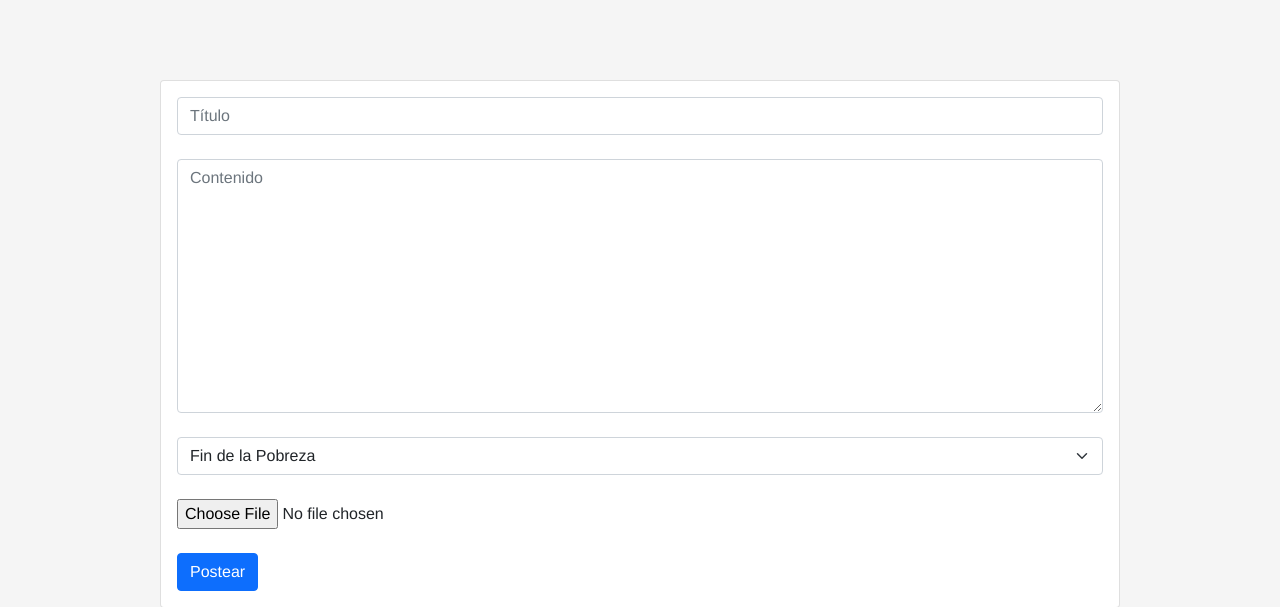
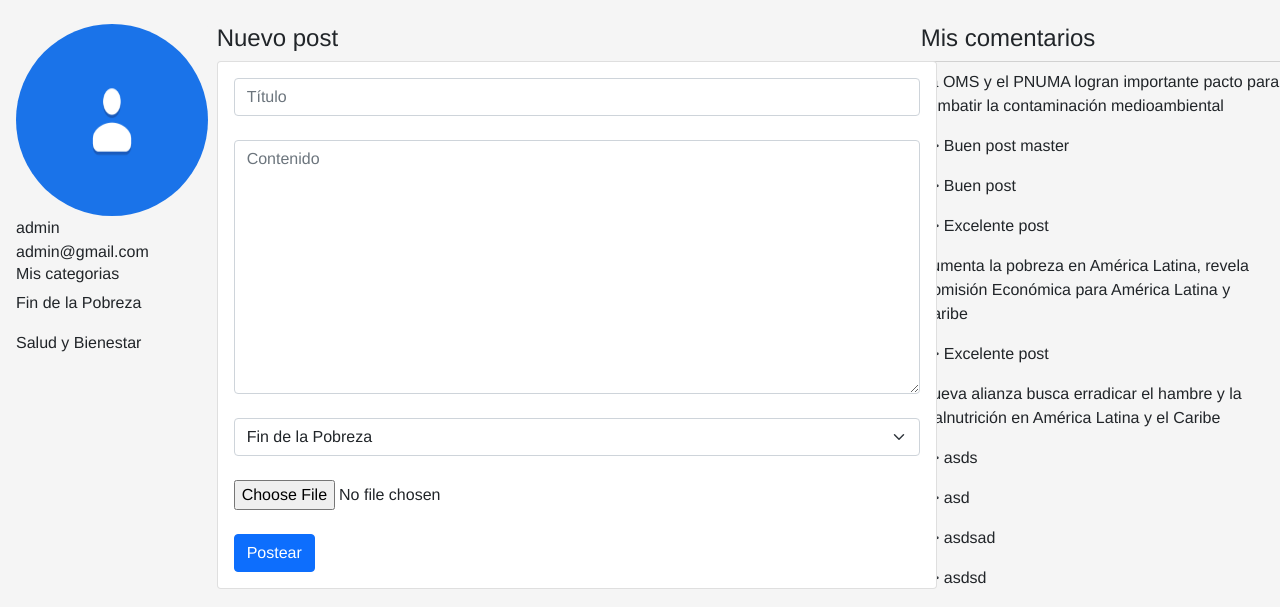
Before and after one commit to ulisespallares888/blog_informatorio, a Django app: page /perfil_usuario/ in a window 1280 px wide. Shown: the part 64-671 px from the top of the page. Run offline with Django 3.2, Linux system fonts and the light colour scheme; a user stored in the database is signed in; data comes from the database, SQL or seed files in the repository; both versions use the stored data as it was after the commit; some libraries are stand-ins or nearby versions; grey boxes are pictures that could not be loaded.

Commit message:
cambios copadisimos

```diff
--- a/blog/feed/static/css/estilos.css
+++ b/blog/feed/static/css/estilos.css
@@ -189,11 +189,9 @@ a {
 
 .perfil_usuario {
   display: grid;
-  padding-top: 4rem;
-  grid-template-columns: 2fr 6fr 1fr;
+  padding-top: 1rem;
+  grid-template-columns: 1fr 3fr 2fr;
   grid-gap: 5px;
-  grid-auto-rows: minmax(auto, auto);
-  grid-auto-columns: minmax(auto, auto);
 
 
 }
@@ -203,17 +201,17 @@ a {
   background-color: whitesmoke;
   border-radius: 10px;
   grid-column: 1;
-  grid-row: 1 / 5;
+  grid-row: 1 / 4;
   min-width: 4rem;
   margin-left: 5px;
 }
 
 .post{
   background-color: whitesmoke;
-  grid-column: 2 / 4;
-  grid-row: 1 / 5;
+  grid-column: 2 / 2;
+  grid-row: 1 / 4;
   padding: 0px;
-  margin-left: 10px;
+  margin-left: auto;
   grid-template-rows: auto;
   border-radius: 10px;
   min-width: 16rem;
@@ -221,7 +219,9 @@ a {
 }
 
 .comentarios {
-  width: auto;
+
+
+
   background-color:whitesmoke;
   border-radius: 10px;
   grid-column: 4/4;
--- a/blog/feed/templates/mi_contenido.html
+++ b/blog/feed/templates/mi_contenido.html
@@ -23,12 +23,34 @@
             {% endfor %}
         {% endif %}
 
-<br><br><br>
+<div class="perfil_usuario"  >
+
+    <div class="usuario_datos"  style="margin-left: 1rem;">
+
+        <img src="{{usuario_actual.foto.url }}" style="width: 12rem; height: 12rem; border-radius: 6rem;  " >
+        <br>
+        {{ user.username }}
+        <br>
+        {{ user.email }}
+       <br>
+        <h6>Mis categorias</h6>
+
+            {% if mis_categorias %}
+                {% for mi_categoria in mis_categorias %}
+                        <p>{{ mi_categoria.name }} </p>
+                {% endfor %}
+            {% endif %}
+
+    </div>
 
 
 
+<div class="post" ib="global">
 
-    <div class="card" style="height: 33rem; width: 60rem; margin: auto;">
+    <!---------- Posteo nuevo ---------->
+    <h4>Nuevo post</h4>
+
+    <div class="card" style="height: 33rem; width: 45rem;">
         {% if usuario_actual.tipo_usuario_id == 1 %}
     <small style="text-align: center; padding: 10px; color: rgb(255, 0, 0); " >Para poder crear posteos debe estar registrado como Posteador</small>
     {% endif %}
@@ -65,32 +87,9 @@
     </div>
 </div>
 
-<div class="perfil_usuario" >
-
-    <div class="usuario_datos">
-
-        <img src="{{usuario_actual.foto.url }}" style="width: 15rem; height: 8rem; border-top-left-radius: 10px; border-top-right-radius: 10px; " >
-        <br>
-        {{ user.username }}
-        <br>
-        {{ user.email }}
-       <br>
-        <h6>Mis categorias</h6>
-
-            {% if mis_categorias %}
-                {% for mi_categoria in mis_categorias %}
-                        <p>{{ mi_categoria.name }} </p>
-                {% endfor %}
-            {% endif %}
-
-    </div>
-
-
-     <br>
-
-
-<div class="post" ib="global">
-    <section class="main-section row" id="mensajes">
+<!-- Mis posteos -->
+<br>
+    <section class="main-section row" id="mensajes" style="margin-left: auto;">
     <h4>Mis Posts</h4>
      {% for post in mis_posteos %}
      <div class="card" style="width: 15rem;">
@@ -110,7 +109,9 @@
 
 
 
-<div class="cometarios" style="background: rgb(6, 107, 20);">
+<div class="cometarios" style=" margin-left: 4rem;">
+    <h4>Mis comentarios</h4>
+    <div class="dropdown-divider"></div>
     {%if mis_comentarios %}
         {% for post in posteos %}
             <p> {{post.titulo}} </p>
```
Also changed, not shown: blog/db.sqlite3.
